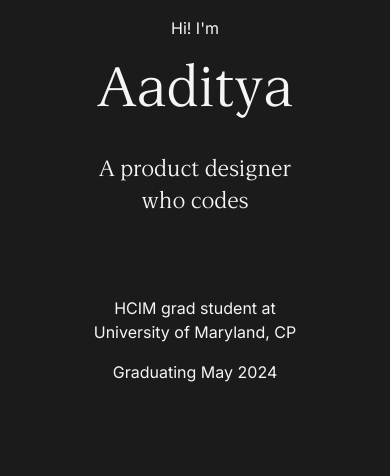
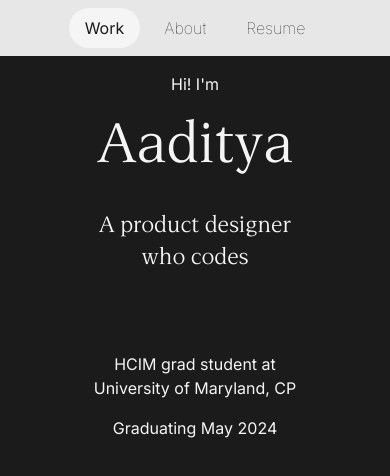
Before and after one commit to fan-boy/Portfolio2023, a Next.js app: page / in a window 390 px wide. Shown: the top 476 px of the page. Built offline with nearby package versions, Linux system fonts and the light colour scheme.

Commit message:
Mobile Navbar

```diff
--- a/package.json
+++ b/package.json
@@ -14,6 +14,7 @@
     "@types/react": "18.2.21",
     "@types/react-dom": "18.2.7",
     "autoprefixer": "10.4.15",
+    "class-variance-authority": "^0.7.0",
     "eslint": "8.48.0",
     "eslint-config-next": "13.4.19",
     "next": "13.4.19",
--- /dev/null
+++ b/src/app/ComponentLibrary/Components/Button/Button.tsx
@@ -0,0 +1,33 @@
+import { cva, VariantProps } from 'class-variance-authority';
+import { ButtonOrLink, Props as ButtonOrLinkProps } from './LinkOrButton';
+
+const buttonStyles = cva(
+	'flex items-center justify-center px-4 py-2 rounded font-medium focus:outline-none focus:ring-2 focus:ring-offset-white dark:focus:ring-offset-black focus:ring-offset-1 disabled:opacity-60 disabled:pointer-events-none hover:bg-opacity-80',
+	{
+		variants: {
+			intent: {
+                navbar:'',
+				primary: 'bg-gray-300 text-white',
+				secondary:
+					'bg-gray-200 text-gray-900 dark:bg-gray-700 dark:hover:bg-gray-600 dark:text-gray-100 focus:ring-gray-500',
+				danger: 'bg-red-500 text-white focus:ring-red-500',
+			},
+			fullWidth: {
+				true: 'w-full',
+			},
+		},
+		defaultVariants: {
+			intent: 'primary',
+		},
+	},
+);
+
+export interface Props
+	extends ButtonOrLinkProps,
+		VariantProps<typeof buttonStyles> {}
+
+export function Button({ intent, fullWidth, ...props }: Props) {
+	return (
+		<ButtonOrLink className={buttonStyles({ intent, fullWidth })} {...props} />
+	);
+}
--- /dev/null
+++ b/src/app/ComponentLibrary/Components/Button/LinkOrButton.tsx
@@ -0,0 +1,25 @@
+import { ComponentProps } from 'react';
+import Link from 'next/link';
+
+type ButtonOrLinkProps = ComponentProps<'button'> & ComponentProps<'a'>;
+
+export interface Props extends ButtonOrLinkProps {}
+
+/**
+ * This is a base component that will render either a button or a link,
+ * depending on the props that are passed to it. The link rendered will
+ * also correctly get wrapped in a next/link component to ensure ideal
+ * page-to-page transitions.
+ */
+export function ButtonOrLink({ href, ...props }: Props) {
+	const isLink = typeof href !== 'undefined';
+	const ButtonOrLink = isLink ? 'a' : 'button';
+
+	let content = <ButtonOrLink {...props} />;
+
+	if (isLink && typeof href !== 'undefined') {
+		return <Link href={href}>{content}</Link>;
+	}
+
+	return content;
+}
--- /dev/null
+++ b/src/app/ComponentLibrary/Components/Button/NavbarButton.tsx
@@ -0,0 +1,28 @@
+import { cva, VariantProps } from 'class-variance-authority';
+import { ButtonOrLink, Props as ButtonOrLinkProps } from './LinkOrButton';
+
+const buttonStyles = cva(
+	'flex items-center justify-center px-4 py-2 rounded-full focus:outline-none focus:ring-2 focus:ring-offset-white dark:focus:ring-offset-black focus:ring-offset-1 disabled:opacity-60 disabled:pointer-events-none hover:bg-opacity-80',
+	{
+		variants: {
+			intent: {
+                default:'font-thin text-fontLight',
+				selected: ' bg-fontDark text-fontLight ',
+			},
+
+		},
+		defaultVariants: {
+			intent: 'default',
+		},
+	},
+);
+
+export interface Props
+	extends ButtonOrLinkProps,
+		VariantProps<typeof buttonStyles> {}
+
+export function NavbarButton({ intent,  ...props }: Props) {
+	return (
+		<ButtonOrLink className={buttonStyles({ intent })} {...props} />
+	);
+}
--- a/src/app/ComponentLibrary/Components/DefaultPage.tsx
+++ b/src/app/ComponentLibrary/Components/DefaultPage.tsx
@@ -1,12 +1,16 @@
 import { propagateServerField } from "next/dist/server/lib/render-server";
+import Navbar from "./Navbar";
 
 export default function DefaultPage({
     children,
+    selected
   }: {
-    children: React.ReactNode
+    children: React.ReactNode,
+    selected:string
   }) {
   return (
-    <main className=" flex bg-backgroundDark text-fontDark min-h-screen justify-center">
+    <main className=" bg-backgroundDark text-fontDark min-h-screen justify-center">
+        <Navbar/>
         <div className="flex justify-center md:container ">
         {children}
         </div>
--- /dev/null
+++ b/src/app/ComponentLibrary/Components/Navbar.tsx
@@ -0,0 +1,21 @@
+import { NavbarButton } from "./Button/NavbarButton"
+
+
+interface NavbarProps{
+
+}
+
+const Navbar = () =>{
+
+    return(
+        <div className="w-full bg-[#E7E7E7] p-2  gap-2  flex flex-row justify-center">
+
+           <NavbarButton intent={"selected"}>Work</NavbarButton>
+           <NavbarButton>About</NavbarButton>
+           <NavbarButton>Resume</NavbarButton>
+        </div>
+    );
+
+}
+
+export default Navbar;
--- a/src/app/page.tsx
+++ b/src/app/page.tsx
@@ -1,16 +1,17 @@
 import Image from 'next/image'
 import DefaultPage from './ComponentLibrary/Components/DefaultPage'
+import Navbar from './ComponentLibrary/Components/Navbar'
 import { Type, Variants } from './ComponentLibrary/Typography/Type'
 
 export default function Home() {
   return (
-   <DefaultPage>
+   <DefaultPage selected="work">
      <div className="flex flex-col">
-     <div className="flex mt-4 flex-col text-center">
+     <div className="flex mt-4 flex-col text-center gap-4">
        <span className="">
          Hi! I&#x27;m
        </span>
-       <span className = "mt-4 font-serif text-6xl">
+       <span className = "font-serif text-6xl">
           Aaditya
        </span>
      </div>
@@ -22,11 +23,11 @@ export default function Home() {
         who codes
        </span>
      </div>
-     <div className="flex mt-20 flex-col text-center ">
+     <div className="flex mt-20 flex-col text-center gap-4">
        <span className="">
        HCIM grad student at <br/> University of Maryland, CP
        </span>
-       <span className = "mt-4">
+       <span className = "">
        Graduating May 2024
        </span>
      </div>
```
Also changed, not shown: 1 other file (tests, documents, lock files or other folders).
